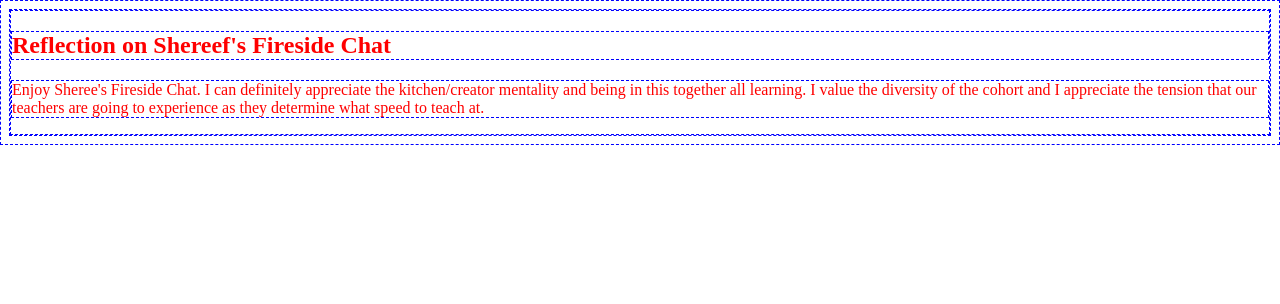
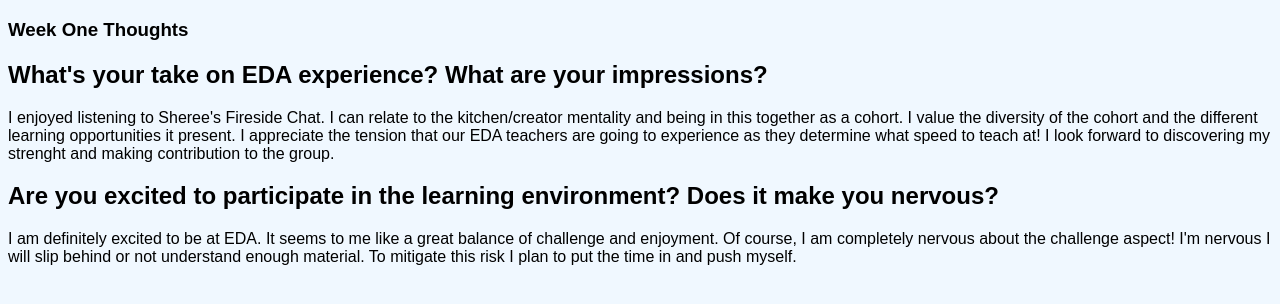
Before and after one commit to mandy-kate/mandy-kate.github.io, a plain HTML site: page blogs/c1-blog.html in a window 1280 px wide. Drawn offline with Linux system fonts and the light colour scheme; files that its build step writes are made by us from their sources.

Commit message:
wrote-blog

```diff
--- a/blogs/c1-blog.html
+++ b/blogs/c1-blog.html
@@ -8,10 +8,18 @@
 
 
 <div>
-	<h2>Reflection on Shereef's Fireside Chat</h2>
+	<h3>Week One Thoughts</h3>
 
-	<p>Enjoy Sheree's Fireside Chat. I can definitely appreciate the kitchen/creator mentality and being in this together all learning. I value the diversity of the cohort and I appreciate the tension that our teachers are going to experience as they determine what speed to teach at.
+	<h2>What's your take on EDA experience? What are your impressions?</h2>
+
+	<p> I enjoyed listening to Sheree's Fireside Chat. I can relate to the kitchen/creator mentality and being in this together as a cohort. I value the diversity of the cohort and the different learning opportunities it present. I appreciate the tension that our EDA teachers are going to experience as they determine what speed to teach at! I look forward to discovering my strenght and making contribution to the group.
 	</p>
+
+	<h2>Are you excited to participate in the learning environment? Does it make you nervous?</h2>
+
+	<p>I am definitely excited to be at EDA. It seems to me like a great balance of challenge and enjoyment. Of course, I am completely nervous about the challenge aspect! I'm nervous I will slip behind or not understand enough material. To mitigate this risk I plan to put the time in and push myself.
+	</p>
+
 </div>
 
 
--- a/styling/mycss.css
+++ b/mycss.css
@@ -1,5 +1,5 @@
 * {
-    border: 1px dashed #0000FF;
-    vertical-align: text-top;
-    color: red;
+    font-family: sans-serif;
+    background-color: #F0F8ff;
+    color: black;
 }
```
Also changed, not shown: blogs/time-blog.html (added, +33 -0 lines), index.html (+3 -2 lines), 2 other files.
